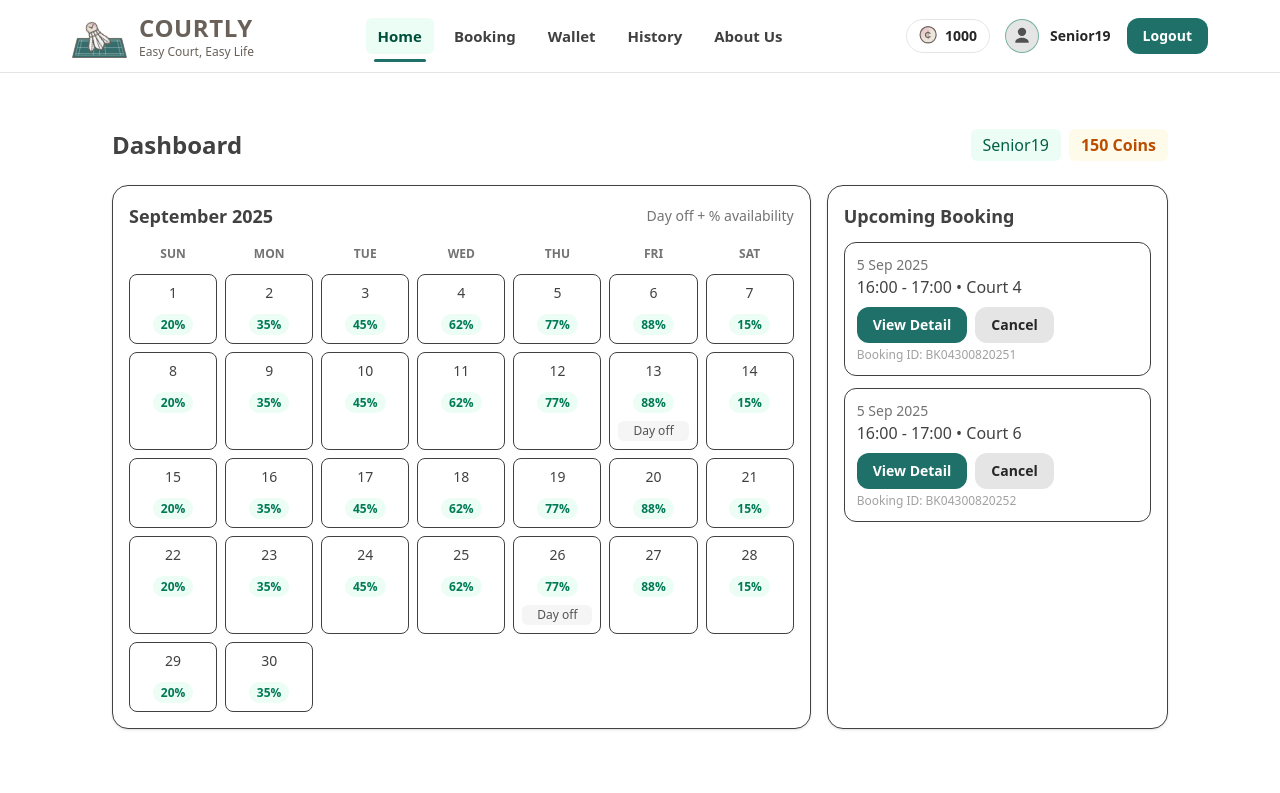
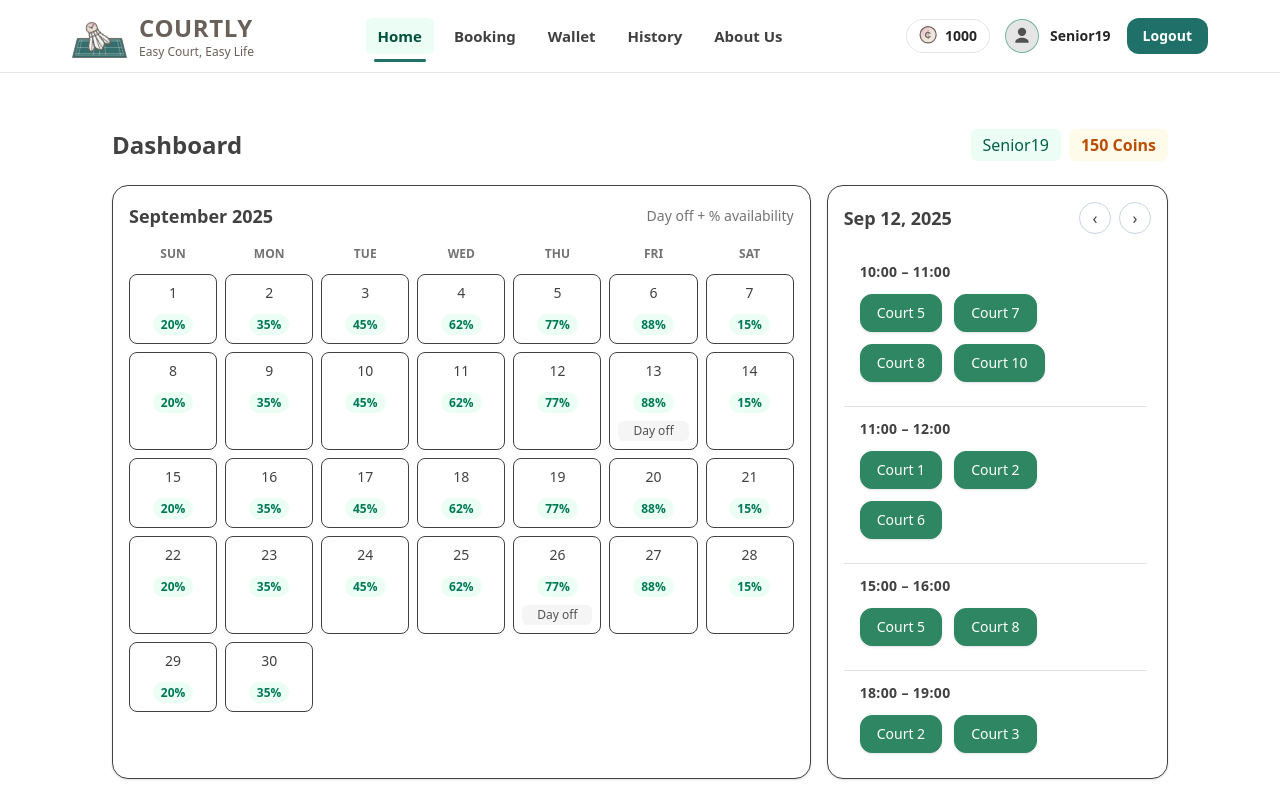
Before and after one commit to Courtly-Badminton-Court-Management/courtly-project, a Next.js app in the folder frontend/: page /home in a window 1280 px wide. Shown: the top 793 px of the page. Built offline with nearby package versions, Linux system fonts and the light colour scheme; no server answers.

Commit message:
Update homepage player and related components, edit path name

```diff
--- /dev/null
+++ b/frontend/src/ui/components/basic/Button.tsx
@@ -0,0 +1,50 @@
+// src/ui/components/Button.tsx
+"use client";
+
+import React from "react";
+
+type ButtonProps = {
+  label?: string; // ← เพิ่ม label
+  onClick?: () => void;
+  type?: "button" | "submit" | "reset";
+  full?: boolean;
+  disabled?: boolean;
+  className?: string;
+  bgColor?: string;
+  textColor?: string;
+  hoverBgColor?: string;
+  hoverTextColor?: string;
+};
+
+export default function Button({
+  label = "default label", // ← ถ้าไม่ได้ส่ง label จะใช้ default
+  onClick,
+  type = "button",
+  full = false,
+  disabled = false,
+  className = "",
+  bgColor = "bg-pine",
+  textColor = "text-white",
+  hoverBgColor = "hover:bg-emerald-800",
+  hoverTextColor = "hover:text-white",
+}: ButtonProps) {
+  return (
+    <button
+      type={type}
+      onClick={onClick}
+      disabled={disabled}
+      className={[
+        "rounded-xl px-4 py-2 text-sm font-bold transition-colors",
+        bgColor,
+        textColor,
+        hoverBgColor,
+        hoverTextColor,
+        full ? "w-full" : "",
+        disabled ? "opacity-60 cursor-not-allowed" : "",
+        className,
+      ].join(" ")}
+    >
+      {label}
+    </button>
+  );
+}
--- /dev/null
+++ b/frontend/src/ui/components/slots/CourtChip.tsx
@@ -0,0 +1,37 @@
+// /ui/components/slots/CourtChip.tsx
+"use client";
+
+import React from "react";
+import type { Court } from "./types";
+
+export function CourtChip({
+  court,
+  selected,
+  onToggle,
+  disabled,
+}: {
+  court: Court;
+  selected?: boolean;
+  disabled?: boolean;
+  onToggle?: (court: Court) => void;
+}) {
+  const base = "text-xs px-2 py-1 rounded-full border transition-colors whitespace-nowrap";
+  const palette = disabled
+    ? "border-slate-300 bg-slate-100 text-slate-400 cursor-not-allowed"
+    : selected
+    ? "border-emerald-600 bg-emerald-600 text-white"
+    : "border-emerald-300 bg-emerald-50 text-emerald-700 hover:bg-emerald-100";
+
+  return (
+    <button
+      type="button"
+      className={`${base} ${palette}`}
+      onClick={() => !disabled && onToggle?.(court)}
+      disabled={disabled}
+      aria-pressed={!!selected}
+      title={disabled ? "Unavailable" : court.label}
+    >
+      {court.label}
+    </button>
+  );
+}
--- /dev/null
+++ b/frontend/src/ui/components/slots/CourtChipRow.tsx
@@ -0,0 +1,31 @@
+// /ui/components/slots/CourtChipRow.tsx
+"use client";
+
+import React from "react";
+import type { Court } from "./types";
+import { CourtChip } from "./CourtChip";
+
+export function CourtChipRow({
+  courts,
+  selectedIds = new Set<string>(),
+  onToggle,
+}: {
+  courts: Court[]; // will render up to 5
+  selectedIds?: Set<string>;
+  onToggle?: (court: Court) => void;
+}) {
+  const slice = courts.slice(0, 5);
+  return (
+    <div className="flex flex-wrap gap-2">
+      {slice.map((c) => (
+        <CourtChip
+          key={c.id}
+          court={c}
+          disabled={!c.available}
+          selected={selectedIds.has(c.id)}
+          onToggle={onToggle}
+        />
+      ))}
+    </div>
+  );
+}
--- /dev/null
+++ b/frontend/src/ui/components/slots/DaySlotsSection.tsx
@@ -0,0 +1,30 @@
+"use client";
+
+import React from "react";
+import { SlotModal, type SlotModalProps } from "./SlotModal";
+
+type DaySlotsSectionProps = SlotModalProps & {
+  ctaHref?: string;
+  className?: string;
+};
+
+export default function DaySlotsSection({
+  ctaHref = "/booking",
+  className = "",
+  ...modalProps
+}: DaySlotsSectionProps) {
+  return (
+    <div className={`w-full ${className}`}>
+      <div className="flex justify-end mb-3">
+        <a
+          href={ctaHref}
+          className="inline-flex items-center rounded-2xl px-4 py-2 text-sm font-semibold shadow-sm hover:shadow-md transition border border-platinum bg-sea text-white hover:bg-pine"
+        >
+          Book the courts!
+        </a>
+      </div>
+
+      <SlotModal {...modalProps} />
+    </div>
+  );
+}
--- /dev/null
+++ b/frontend/src/ui/components/slots/SlotModal.tsx
@@ -0,0 +1,73 @@
+"use client";
+
+import React, { useMemo } from "react";
+import { TimeSlot } from "./TimeSlot";
+import type { DaySlotsData, Slot } from "./types";
+
+export type SlotModalProps = {
+  dayData: DaySlotsData;
+  onPrevDay?: () => void;
+  onNextDay?: () => void;
+};
+
+
+export function SlotModal({ dayData, onPrevDay, onNextDay }: SlotModalProps) {
+  // 1) Sort by time
+  const sorted = useMemo(
+    () => Object.values(dayData.slotList).sort((a, b) => a.time.localeCompare(b.time)),
+    [dayData.slotList]
+  );
+
+  // 2) Only slots with ≥1 FREE court and status=open
+  const freeOnly: Slot[] = useMemo(
+    () =>
+      sorted
+        .map((s) => ({
+          ...s,
+          courts: s.status === "open" ? s.courts.filter((c) => c.available) : [],
+        }))
+        .filter((s) => s.courts.length > 0),
+    [sorted]
+  );
+
+  return (
+    <aside className="">
+    <header className="flex items-center justify-between mb-4">
+        <h2 className="text-lg font-semibold">{toReadableDate(dayData.date)}</h2>
+        <div className="flex items-center gap-2">
+          <button
+            className="h-8 w-8 rounded-full grid place-items-center border border-slate-300 hover:bg-slate-50"
+            onClick={onPrevDay}
+            aria-label="Previous day"
+          >
+            ‹
+          </button>
+          <button
+            className="h-8 w-8 rounded-full grid place-items-center border border-slate-300 hover:bg-slate-50"
+            onClick={onNextDay}
+            aria-label="Next day"
+          >
+            ›
+          </button>
+        </div>
+      </header>
+
+      {/* List (scrollable) */}
+      <div className="space-y-3 max-h-[32rem] overflow-auto pr-1">
+        {freeOnly.length === 0 ? (
+          <div className="rounded-xl border border-slate-200 p-6 text-sm text-slate-500">
+            No free slots today.
+          </div>
+        ) : (
+          freeOnly.map((slot, i) => <TimeSlot key={slot.id} slot={slot} withDivider={i > 0} />)
+        )}
+      </div>
+    </aside>
+  );
+}
+
+function toReadableDate(d: string) {
+  const [dd, mm, yy] = d.split("-").map((s) => parseInt(s, 10));
+  const date = new Date(2000 + yy, mm - 1, dd);
+  return date.toLocaleDateString(undefined, { day: "numeric", month: "short", year: "numeric" });
+}
--- /dev/null
+++ b/frontend/src/ui/components/slots/TimeSlot.tsx
@@ -0,0 +1,35 @@
+"use client";
+
+import React from "react";
+import type { Slot, Court } from "./types";
+
+export function TimeSlot({
+  slot,
+  withDivider = false,
+  // for backward compat; not used in read-only view
+  selectedCourtIds,
+  onToggleCourt,
+}: {
+  slot: Slot;
+  withDivider?: boolean;
+  selectedCourtIds?: Set<string>;
+  onToggleCourt?: (slotId: string, court: Court) => void;
+}) {
+  return (
+    <div className={`px-4 py-3 ${withDivider ? "border-t border-platinum" : ""}`}>
+      <div className="text-sm font-extrabold tracking-wide text-onyx mb-3">
+        {slot.time.replace("-", "–").toUpperCase()}
+      </div>
+      <div className="flex flex-wrap gap-3">
+        {slot.courts.map((c) => (
+          <span
+            key={c.id}
+            className="text-sm px-4 py-2 rounded-xl border bg-sea border-sea text-white shadow-sm"
+          >
+            {c.label}
+          </span>
+        ))}
+      </div>
+    </div>
+  );
+}
--- /dev/null
+++ b/frontend/src/ui/components/slots/types.ts
@@ -0,0 +1,22 @@
+// /ui/components/slots/types.ts
+export type SlotStatus = "open" | "closed" | "full";
+
+export type Court = {
+  id: string;
+  label: string;
+  available: boolean;
+};
+
+export type Slot = {
+  id: string;
+  time: string;
+  status: SlotStatus;
+  courts: Court[];
+};
+
+export type SlotMap = Record<string, Slot>;
+
+export type DaySlotsData = {
+  date: string;   // "DD-MM-YY"
+  slotList: SlotMap;
+};
--- a/frontend/src/ui/pages/player/PlayerHomePage.tsx
+++ b/frontend/src/ui/pages/player/PlayerHomePage.tsx
@@ -1,7 +1,17 @@
 "use client";
 
 import { useState } from "react";
-import Button from "@/ui/components/basic/ฺButton";
+import Button from "@/ui/components/basic/Button";
+import { SlotModal } from "@/ui/components/slots/SlotModal";
+
+/** Mock slots for the right panel (free-only representation) */
+const sampleSlots: { time: string; courts: string[] }[] = [
+  { time: "10:00 - 11:00", courts: ["Court 5", "Court 7", "Court 8", "Court 10"] },
+  { time: "11:00 - 12:00", courts: ["Court 1", "Court 2", "Court 6"] },
+  { time: "15:00 - 16:00", courts: ["Court 5", "Court 8"] },
+  { time: "18:00 - 19:00", courts: ["Court 2", "Court 3"] },
+  { time: "19:00 - 20:00", courts: ["Court 1"] },
+];
 
 export default function PlayerHomePage() {
   const [upcoming] = useState([
@@ -29,6 +39,32 @@ export default function PlayerHomePage() {
           <MonthGrid />
         </div>
 
+        {/* Day slots card */}
+        <div className="md:col-span-1 h-full flex flex-col rounded-2xl border bg-white p-4 shadow-sm">
+          <SlotModal
+            dayData={{
+              date: "12-09-25",
+              slotList: Object.fromEntries(
+                sampleSlots.map((s, i) => [
+                  `S${i + 1}`,
+                  {
+                    id: `S${i + 1}`,
+                    time: s.time,
+                    status: "open",
+                    courts: s.courts.map((name, j) => ({
+                      id: `S${i + 1}-C${j + 1}`,
+                      label: name,
+                      available: true,
+                    })),
+                  },
+                ])
+              ),
+            }}
+            onPrevDay={() => console.log("prev day clicked")}
+            onNextDay={() => console.log("next day clicked")}
+          />
+        </div>
+
         {/* Upcoming bookings */}
         <aside className="rounded-2xl border bg-white p-4 shadow-sm">
           <h3 className="mb-3 text-lg font-semibold">Upcoming Booking</h3>
@@ -36,7 +72,9 @@ export default function PlayerHomePage() {
             {upcoming.map((b) => (
               <li key={b.id} className="rounded-xl border p-3">
                 <div className="text-sm text-neutral-500">{b.date}</div>
-                <div className="font-medium">{b.time} • {b.court}</div>
+                <div className="font-medium">
+                  {b.time} • {b.court}
+                </div>
                 <div className="mt-2 flex gap-2">
                   <Button label="View Detail" />
                   <Button label="Cancel" bgColor="bg-neutral-200" textColor="text-neutral-800" />
@@ -56,17 +94,17 @@ function MonthGrid() {
   const days = Array.from({ length: 30 }, (_, i) => i + 1);
   return (
     <div className="grid grid-cols-7 gap-2">
-      {["SUN","MON","TUE","WED","THU","FRI","SAT"].map((d) => (
-        <div key={d} className="pb-1 text-center text-xs font-semibold text-neutral-500">{d}</div>
+      {["SUN", "MON", "TUE", "WED", "THU", "FRI", "SAT"].map((d) => (
+        <div key={d} className="pb-1 text-center text-xs font-semibold text-neutral-500">
+          {d}
+        </div>
       ))}
       {days.map((d) => (
         <div key={d} className="rounded-lg border bg-white p-2 text-center hover:border-emerald-300">
           <div className="mb-2 text-sm font-medium">{d}</div>
-          {/* availability chip mock */}
           <span className="rounded-full bg-emerald-50 px-2 py-0.5 text-xs font-semibold text-emerald-700">
-            {([15,20,35,45,62,77,88][d % 7])}%
+            {([15, 20, 35, 45, 62, 77, 88][d % 7])}%
           </span>
-          {/* occasional Day off */}
           {d % 13 === 0 && (
             <div className="mt-2 rounded-md bg-neutral-100 px-2 py-0.5 text-xs font-medium text-neutral-600">
               Day off
```
